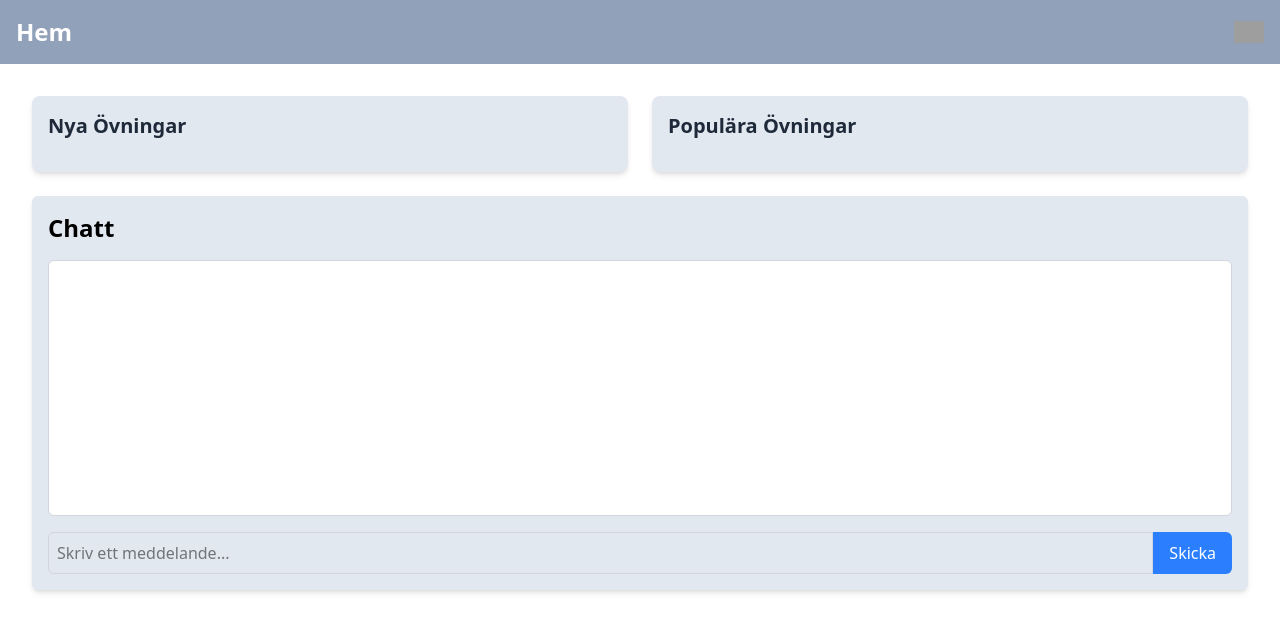
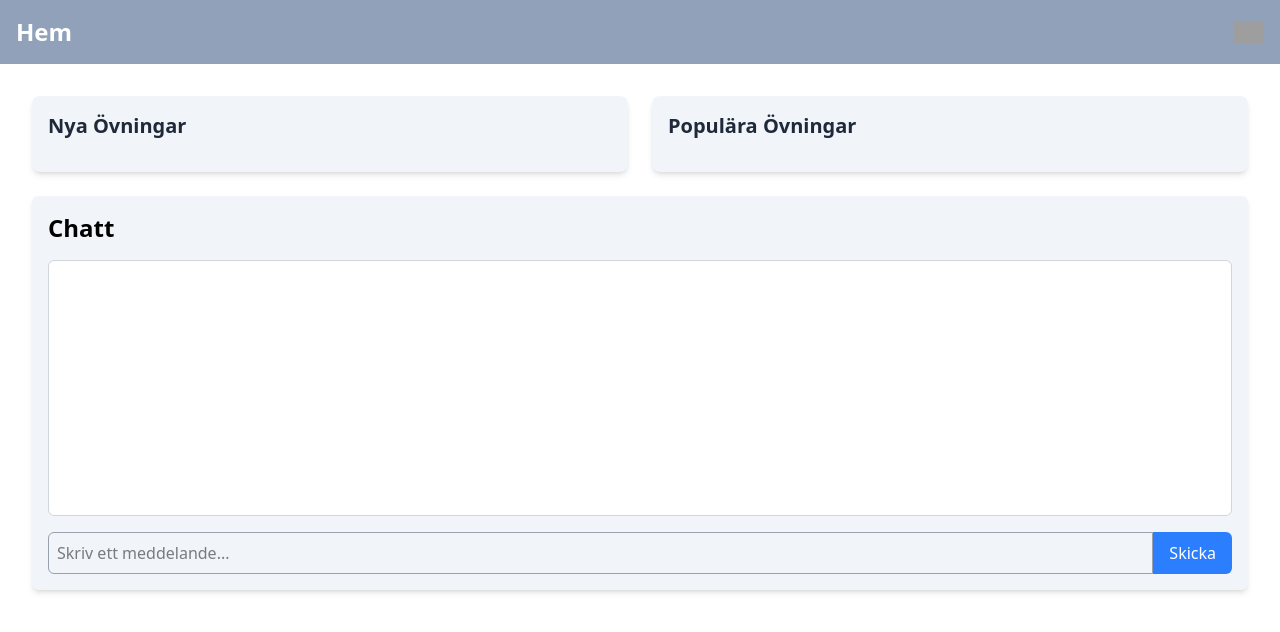
Before and after one commit to Rikemannen/site-rw2, a Flask app: page / in a window 1280 px wide. Shown: the top 632 px of the page. Run offline with Flask 3, Linux system fonts and the light colour scheme; data that the repository does not hold is empty; parts of the project's set-up code (start-up, migrations or seed data) failed here and were passed over; some libraries are stand-ins or nearby versions; grey boxes are pictures that could not be loaded.

Commit message:
Theme editing

```diff
--- a/app/blueprints/auth.py
+++ b/app/blueprints/auth.py
@@ -68,8 +68,8 @@ def register():
         )
 
         if user:
-            login_user(user)
-            return redirect(url_for('main.index'))
+            resp = login_user(user)
+            return resp
         else:
             flash('Registreringen misslyckades, försök igen!')
             return redirect(url_for('auth.register'))
--- a/app/static/output.css
+++ b/app/static/output.css
@@ -12,14 +12,13 @@
     --color-red-500: oklch(63.7% 0.237 25.331);
     --color-red-700: oklch(50.5% 0.213 27.518);
     --color-orange-600: oklch(64.6% 0.222 41.116);
-    --color-green-400: oklch(79.2% 0.209 151.711);
     --color-green-500: oklch(72.3% 0.219 149.579);
     --color-green-600: oklch(62.7% 0.194 149.214);
     --color-emerald-800: oklch(43.2% 0.095 166.913);
     --color-sky-800: oklch(44.3% 0.11 240.79);
     --color-blue-500: oklch(62.3% 0.214 259.815);
     --color-blue-600: oklch(54.6% 0.245 262.881);
-    --color-rose-800: oklch(45.5% 0.188 13.697);
+    --color-rose-700: oklch(51.4% 0.222 16.935);
     --color-slate-100: oklch(96.8% 0.007 247.896);
     --color-slate-200: oklch(92.9% 0.013 255.508);
     --color-slate-300: oklch(86.9% 0.022 252.894);
@@ -30,6 +29,7 @@
     --color-slate-800: oklch(27.9% 0.041 260.031);
     --color-gray-200: oklch(92.8% 0.006 264.531);
     --color-gray-300: oklch(87.2% 0.01 258.338);
+    --color-gray-400: oklch(70.7% 0.022 261.325);
     --color-gray-500: oklch(55.1% 0.027 264.364);
     --color-gray-600: oklch(44.6% 0.03 256.802);
     --color-gray-700: oklch(37.3% 0.034 259.733);
@@ -432,6 +416,9 @@
   }
   .border-gray-300 {
     border-color: var(--color-gray-300);
+  }
+  .border-gray-400 {
+    border-color: var(--color-gray-400);
   }
   .bg-blue-500 {
     background-color: var(--color-blue-500);
@@ -628,9 +605,9 @@
       grid-template-columns: repeat(2, minmax(0, 1fr));
     }
   }
-  .dark\:bg-slate-600 {
+  .dark\:bg-slate-500 {
     &:where(.dark, .dark *) {
-      background-color: var(--color-slate-600);
+      background-color: var(--color-slate-500);
     }
   }
   .dark\:bg-slate-700 {
@@ -765,64 +757,6 @@
   inherits: false;
   initial-value: 0 0 #0000;
 }
-@property --tw-outline-style {
-  syntax: "*";
-  inherits: false;
-  initial-value: solid;
-}
-@property --tw-blur {
-  syntax: "*";
-  inherits: false;
-}
-@property --tw-brightness {
-  syntax: "*";
-  inherits: false;
-}
-@property --tw-contrast {
-  syntax: "*";
-  inherits: false;
-}
-@property --tw-grayscale {
-  syntax: "*";
-  inherits: false;
-}
-@property --tw-hue-rotate {
-  syntax: "*";
-  inherits: false;
-}
-@property --tw-invert {
-  syntax: "*";
-  inherits: false;
-}
-@property --tw-opacity {
-  syntax: "*";
-  inherits: false;
-}
-@property --tw-saturate {
-  syntax: "*";
-  inherits: false;
-}
-@property --tw-sepia {
-  syntax: "*";
-  inherits: false;
-}
-@property --tw-drop-shadow {
-  syntax: "*";
-  inherits: false;
-}
-@property --tw-drop-shadow-color {
-  syntax: "*";
-  inherits: false;
-}
-@property --tw-drop-shadow-alpha {
-  syntax: "<percentage>";
-  inherits: false;
-  initial-value: 100%;
-}
-@property --tw-drop-shadow-size {
-  syntax: "*";
-  inherits: false;
-}
 @property --tw-duration {
   syntax: "*";
   inherits: false;
@@ -847,20 +781,6 @@
       --tw-ring-offset-width: 0px;
       --tw-ring-offset-color: #fff;
       --tw-ring-offset-shadow: 0 0 #0000;
-      --tw-outline-style: solid;
-      --tw-blur: initial;
-      --tw-brightness: initial;
-      --tw-contrast: initial;
-      --tw-grayscale: initial;
-      --tw-hue-rotate: initial;
-      --tw-invert: initial;
-      --tw-opacity: initial;
-      --tw-saturate: initial;
-      --tw-sepia: initial;
-      --tw-drop-shadow: initial;
-      --tw-drop-shadow-color: initial;
-      --tw-drop-shadow-alpha: 100%;
-      --tw-drop-shadow-size: initial;
       --tw-duration: initial;
     }
   }
--- a/app/templates/admin/admin.html
+++ b/app/templates/admin/admin.html
@@ -5,13 +5,13 @@
 {% block content %}
 <div class="flex gap-4">
     <div class="flex-grow">
-        <div class="bg-slate-200 p-2 rounded-md shadow-md">
+        <div class="bg-slate-100 p-2 rounded-md shadow-md">
             <div class="flex items-center">
                 <h1 class="text-2xl font-bold m-2">
                     Admin
                 </h1>
             </div>
-            <div class="bg-slate-300 p-2 rounded-md m-2 shadow-md">
+            <div class="bg-slate-200 p-2 rounded-md m-2 shadow-md">
                 <h2 class="text-xl font-bold">Statistik</h2>
                 <p>Antal användare: {{ user_count }}</p>
                 <p>Antal övningar: {{ exercise_count }}</p>
--- a/app/templates/admin/emblem.html
+++ b/app/templates/admin/emblem.html
@@ -23,7 +23,7 @@
         </div>
         {{ appearanceForm.submit(class="bg-blue-500 text-white px-4 py-2 rounded") }}
     </form>
-    <hr class="my-6 border-t border-gray-300">
+    <hr class="break">
     <form method="POST" action="{{ url_for('admin.delete_emblem', id=editing.id) }}">
         {{ deleteForm.hidden_tag() }}
         {{ deleteForm.submit(class="bg-red-500 text-white px-4 py-2 rounded") }}
--- a/app/templates/auth/account_settings.html
+++ b/app/templates/auth/account_settings.html
@@ -3,7 +3,7 @@
 {% block title %}Kontoinställningar{% endblock %}
 
 {% block content %}
-<div class="bg-slate-200 rounded-md shadow-md p-4">
+<div class="bg-slate-100 rounded-md shadow-md p-4">
     <h2 class="text-2xl font-bold mb-4">
         <span class="text-blue-600 hover:underline"><a href="/settings/profile">Profilinställningar</a></span> |
         <span class="text-green-600">Kontoinställningar</span>
--- a/app/templates/auth/login.html
+++ b/app/templates/auth/login.html
@@ -3,7 +3,7 @@
 {% block title %}Logga in{% endblock %}
 
 {% block content %}
-<div class="bg-slate-200 rounded-md shadow-md p-4">
+<div class="bg-slate-100 rounded-md shadow-md p-4">
     <h2 class="text-2xl font-bold mb-4">Logga in</h2>
     <form method="POST" action="/login">
         <input type="hidden" name="next" value="{{ request.args.get('next', '') }}">
--- a/app/templates/auth/profile_settings.html
+++ b/app/templates/auth/profile_settings.html
@@ -3,7 +3,7 @@
 {% block title %}Profilinställningar{% endblock %}
 
 {% block content %}
-<div class="bg-slate-200 rounded-md shadow-md p-4">
+<div class="bg-slate-100 rounded-md shadow-md p-4">
     <h2 class="text-2xl font-bold mb-4">
         <span class="text-green-600">Profilinställningar</span> |
         <span class="text-blue-600 hover:underline"><a href="/settings/account">Kontoinställningar</a></span>
--- a/app/templates/auth/recovery.html
+++ b/app/templates/auth/recovery.html
@@ -3,7 +3,7 @@
 {% block title %}Återställning{% endblock %}
 
 {% block content %}
-<div class="bg-slate-200 rounded-md shadow-md p-4">
+<div class="bg-slate-100 rounded-md shadow-md p-4">
     <h2 class="text-2xl font-bold mb-4">Återställning för {{ recover.name }}</h2>
     <form method="POST" action="{{ request.base_url }}">
         {{ form.hidden_tag() }}
--- a/app/templates/auth/register.html
+++ b/app/templates/auth/register.html
@@ -3,7 +3,7 @@
 {% block title %}Skapa konto{% endblock %}
 
 {% block content %}
-<div class="bg-slate-200 rounded-md shadow-md p-4">
+<div class="bg-slate-100 rounded-md shadow-md p-4">
     <h2 class="text-2xl font-bold mb-4">Skapa konto</h2>
     <form method="POST" action="/register">
         {{ form.hidden_tag() }}
--- a/app/templates/base.html
+++ b/app/templates/base.html
@@ -28,7 +28,7 @@
     </script>
 </head>
 
-<body class="dark:bg-slate-600">
+<body class="dark:bg-slate-500">
     <header id="main-header"
         class="sticky bg-slate-400 dark:bg-slate-700 text-white p-4 mb-0 rounded-none shadow-none w-full top-0 left-0 transition-all duration-300 z-50">
         <div class="flex items-center justify-between">
--- a/app/templates/chat/chat_window.html
+++ b/app/templates/chat/chat_window.html
@@ -1,10 +1,10 @@
-<div class="bg-slate-200 rounded-md shadow-md p-4">
+<div class="bg-slate-100 rounded-md shadow-md p-4">
     <h1 class="text-2xl font-bold mb-4"><a href="/chat" class="hover:underline">Chatt</a></h1>
     <div id="chat-box" class="bg-white h-64 overflow-y-scroll p-2 mb-4 rounded-md border border-gray-300">
     </div>
     <form id="chat-form" class="flex">
         <input id="message-input" type="text" placeholder="Skriv ett meddelande..."
-            class="flex-grow p-2 border border-gray-300 rounded-l-md">
+            class="flex-grow p-2 border border-gray-400 rounded-l-md">
         <button type="submit" class="bg-blue-500 text-white px-4 py-2 rounded-r-md">Skicka</button>
     </form>
 </div>
--- a/app/templates/exercises/exercise.html
+++ b/app/templates/exercises/exercise.html
@@ -3,14 +3,14 @@
 {% block title %}{{ exercise.name }}{% endblock %}
 
 {% block content %}
-<div class="bg-slate-200 rounded-md shadow-md p-2">
+<div class="bg-slate-100 rounded-md shadow-md p-2">
     <div class="flex items-center justify-between">
     <h1 class="text-2xl font-bold mb-4">{{ exercise.name }}</h1>
     {% if current_user.is_authenticated and current_user.owns_exercise(exercise) %}
     <a href="{{ url_for('exercise.settings', exercise_id=exercise.id) }}" class="text-blue-600 underline mb-4">Inställningar</a>
     {% endif %}
     </div>
-    <p class="mb-2 bg-slate-300 p-2 rounded-md">{{ exercise.description }}</p>
+    <p class="mb-2 bg-slate-200 p-2 rounded-md">{{ exercise.description }}</p>
     <div class="flex flex-wrap gap-4 text-gray-600 mb-2 items-center justify-between">
         <div class="flex flex-wrap gap-4">
             <span>Skapad: {{ exercise.created | datetimeformat('datetime') }}</span>
@@ -43,6 +43,6 @@
         </p>
     </div>
 </div>
-<hr class="my-6 border-t border-gray-300">
+<hr class="break">
 {% include "exercises/" ~ exercise.id ~ "/exercise.html" %}
 {% endblock %}
--- a/app/templates/exercises/likes.html
+++ b/app/templates/exercises/likes.html
@@ -4,11 +4,11 @@
 
 {% block content %}
 <div class="container mx-auto p-4">
-    <div class="bg-slate-200 p-2 rounded-md shadow-md">
+    <div class="bg-slate-100 p-2 rounded-md shadow-md">
         <h1 class="text-2xl font-bold mb-4">Folk som gillar '<a href="/exercise/{{ exercise.id }}"
                 class="text-blue-600 hover:underline">{{ exercise.name }}</a>'
         </h1>
-        <ul class="list-disc pl-5 bg-slate-300 p-2 rounded-md">
+        <ul class="list-disc pl-5 bg-slate-200 p-2 rounded-md">
             <p class="text-md mb-2">{{ exercise.likes() }} personer totalt</p>
             {% for user in exercise.liked_by %}
             <li class="ml-4">
--- a/app/templates/exercises/settings.html
+++ b/app/templates/exercises/settings.html
@@ -3,7 +3,7 @@
 {% block title %}Övningsinställningar{% endblock %}
 
 {% block content %}
-<div class="bg-slate-200 rounded-md shadow-md p-4">
+<div class="bg-slate-100 rounded-md shadow-md p-4">
     <h2 class="text-2xl font-bold mb-4">
         Inställningar för <a href="{{ url_for('exercise.view', exercise_id=editing.id)}}"
             class="text-blue-600 hover:underline">{{ editing.name }}</a>
@@ -41,7 +41,7 @@
         </div>
         {{ editForm.submit(class="bg-blue-500 text-white px-4 py-2 rounded") }}
     </form>
-    <hr class="my-6 border-t border-gray-300">
+    <hr class="break">
     <form method="POST" action="{{ url_for('exercise.settings', exercise_id=editing.id) }}">
         <h2 class="text-xl mb-4">Radera</h2>
         {{ deleteForm.hidden_tag() }}
--- a/app/templates/index.html
+++ b/app/templates/index.html
@@ -4,11 +4,11 @@
 
 {% block content %}
 <div class="grid grid-cols-1 md:grid-cols-2 gap-6">
-    <div class="bg-slate-200 rounded-lg shadow-md p-4">
+    <div class="bg-slate-100 rounded-lg shadow-md p-4">
         <h2 class="text-xl font-semibold mb-4 text-gray-800">Nya Övningar</h2>
         <ul id="latest-exercises" class="space-y-2">
             {% for exercise in recent_exercises %}
-            <li class="bg-slate-300 rounded-sm p-2">
+            <li class="bg-slate-200 rounded-sm p-2">
                 <div class="flex justify-between items-center">
                     <a href="/exercise/{{ exercise.id }}" class="text-blue-600 hover:underline">{{
                         exercise.name[:30] }}</a>
@@ -24,11 +24,11 @@
             {% endfor %}
         </ul>
     </div>
-    <div class="bg-slate-200 rounded-lg shadow-md p-4">
+    <div class="bg-slate-100 rounded-lg shadow-md p-4">
         <h2 class="text-xl font-semibold mb-4 text-gray-800">Populära Övningar</h2>
         <ul id="popular-exercises" class="space-y-2">
             {% for exercise, likes_count in popular_exercises %}
-            <li class="bg-slate-300 rounded-sm p-2">
+            <li class="bg-slate-200 rounded-sm p-2">
                 <div class="flex justify-between items-center">
                     <a href="/exercise/{{ exercise.id }}" class="text-blue-600 hover:underline">{{
                         exercise.name[:30] }}</a>
--- a/app/templates/search/results.html
+++ b/app/templates/search/results.html
@@ -4,7 +4,7 @@
 
 {% block content %}
 {% set is_admin = current_user.admin %}
-<div class="bg-slate-200 p-2 rounded-md mb-2 shadow-md">
+<div class="bg-slate-100 p-2 rounded-md mb-2 shadow-md">
     <form action="/search" method="GET" onsubmit="return updateQuery(this);">
         <h2 class="block text-xl font-md">Sök:</h2>
         <input placeholder="Sökning..." class="mt-1 block w-full p-2 border border-gray-300 rounded-md shadow-md">
@@ -40,7 +40,7 @@
     <div class="grid grid-cols-1 md:grid-cols-1 gap-6">
         {% endif %}
         {% if search_type in ('all', 'users') %}
-        <div class="bg-slate-200 p-2 rounded-md shadow-md">
+        <div class="bg-slate-100 p-2 rounded-md shadow-md">
             <h2 class="text-xl">Användare:</h2>
             {% if user_results %}
             {% for user in user_results %}
@@ -64,7 +64,7 @@
         </div>
         {% endif %}
         {% if search_type in ('all', 'exercises') %}
-        <div class="bg-slate-200 p-2 rounded-md shadow-md">
+        <div class="bg-slate-100 p-2 rounded-md shadow-md">
             <h2 class="text-xl">Övningar:</h2>
             {% if exercise_results %}
             {% for exercise in exercise_results %}
```
Also changed, not shown: other parts of app/static/output.css (+17 -28 lines), app/static/input.css (+14 -2 lines), app/templates/admin/exercise.html (+5 -5 lines), app/templates/admin/user.html (+7 -7 lines), app/templates/user/profile.html (+5 -5 lines).
